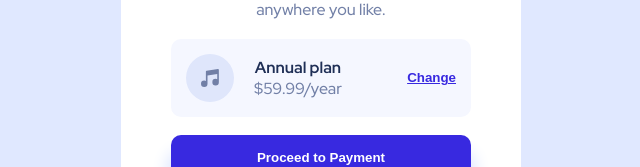
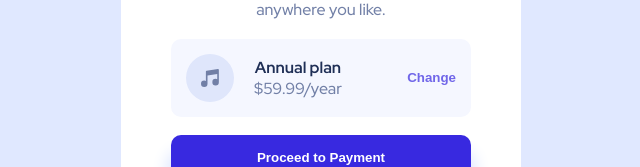
Before and after one commit to devKiratu/order-summary, a Vue app: page / in a window 1280 px wide. In both pictures the pointer is over the button "Change". Shown: the part 432-599 px from the top of the page, without its empty margins (319-959 px from the left). Built offline with nearby package versions, Linux system fonts and the light colour scheme.

Commit message:
add active state styling

```diff
--- a/src/components/Card.vue
+++ b/src/components/Card.vue
@@ -103,6 +103,12 @@ button {
   font-weight: bold;
 }
 
+.change-plan:hover,
+.change-plan:focus {
+  text-decoration: none;
+  opacity: 0.7;
+}
+
 .pay {
   border: none;
   outline: none;
@@ -115,6 +121,11 @@ button {
   box-shadow: 0 20px 15px 5px var(--pale-blue);
 }
 
+.pay:hover,
+.pay:focus {
+  opacity: 0.7;
+}
+
 .cancel {
   border: none;
   outline: none;
@@ -125,6 +136,11 @@ button {
   background-color: inherit;
 }
 
+.cancel:hover,
+.cancel:focus {
+  color: var(--dark-blue);
+}
+
 @media screen and (min-width: 450px) {
   .card-content {
     padding: 30px 50px 15px 50px;
```
